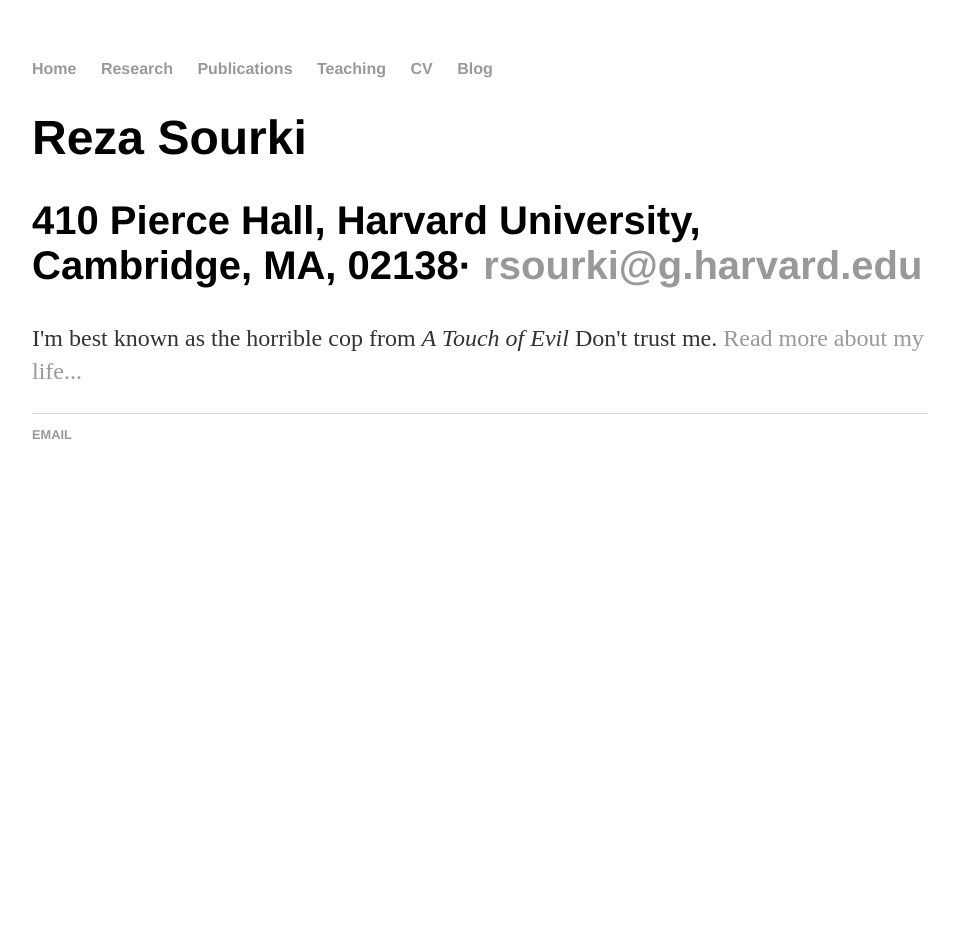
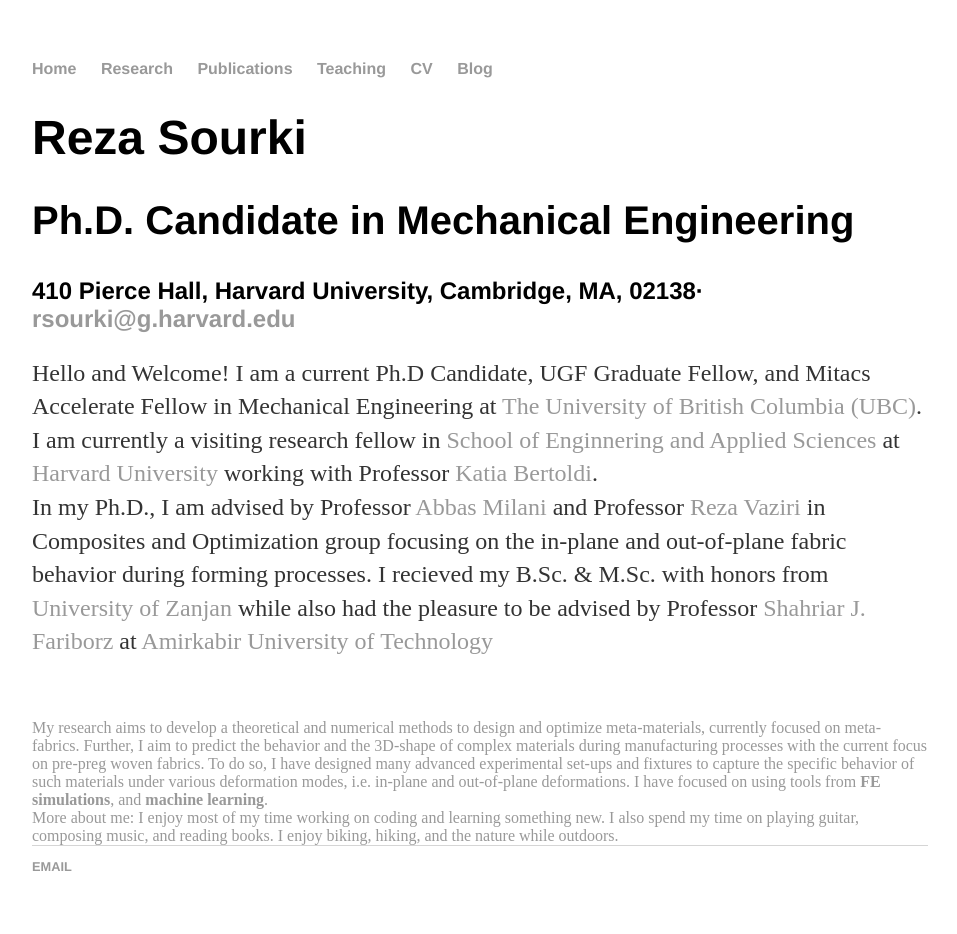
Before and after one commit to rsourki/rsourki.github.io, a Jekyll site: the page built from index.html, in a window 1280 px wide. Shown: the whole page, without its empty margins (160-1117 px from the left). Built offline with Jekyll 4.4.1, drawn with Linux system fonts in a browser that asks for light colours; before the commit the page ends 900 px from its top, so only the background shows below that.

Commit message:
Update index.html

```diff
--- a/index.html
+++ b/index.html
@@ -4,8 +4,19 @@
 ---
 <div class="blurb">
 	<h1>Reza Sourki</h1>
-	<h2>410 Pierce Hall, Harvard University, Cambridge, MA, 02138·
+	<h2>Ph.D. Candidate in Mechanical Engineering</h2>
+	<h3>410 Pierce Hall, Harvard University, Cambridge, MA, 02138·
         <a href="mailto:rsourki@g.harvard.edu">rsourki@g.harvard.edu</a>
-        </h2>
-	<p>I'm best known as the horrible cop from <em>A Touch of Evil</em> Don't trust me. <a href="/about">Read more about my life...</a></p>
+        </h3>
+	<p>Hello and Welcome! I am a current Ph.D Candidate, UGF Graduate Fellow, and Mitacs Accelerate Fellow in Mechanical Engineering at <a href="https://www.ubc.ca/"> The University of British Columbia (UBC)</a>.
+         I am currently a visiting research fellow in <a href="https://www.seas.harvard.edu/">School of Enginnering and Applied Sciences</a> at <a href="https://www.harvard.edu/">Harvard University</a> working with Professor <a href="https://bertoldi.seas.harvard.edu/">Katia Bertoldi</a>.
+       <br>In my Ph.D., I am advised by Professor <a href="https://engineering.ok.ubc.ca/about/contact/abbas-milani/">Abbas Milani</a> and Professor <a href="https://www.civil.ubc.ca/faculty/reza-vaziri">Reza Vaziri</a> in Composites and Optimization group focusing on the in-plane and out-of-plane fabric behavior during forming processes.
+         I recieved my B.Sc. & M.Sc. with honors from <a href="http://www.znu.ac.ir/engineering/en/"> University of Zanjan</a> while also had the pleasure to be advised by Professor <a href="http://mec.aut.ac.ir/autcms/people/verticalPagesAjax/professorHomePage.htm?url=fariborz&depurl=mechanical-engineering&lang=en&cid=1953">Shahriar J. Fariborz</a> at <a href="https://aut.ac.ir/en">Amirkabir University of Technology
+	</p>
+<br>
+        <br>My research aims to develop a theoretical and numerical methods to design and optimize meta-materials, currently focused on meta-fabrics.
+         Further, I aim to predict the behavior and the 3D-shape of complex materials during manufacturing processes with the current focus on pre-preg woven fabrics.
+         To do so, I have designed many advanced experimental set-ups and fixtures to capture the specific behavior of such materials under various deformation modes, i.e. in-plane and out-of-plane deformations.
+         I have focused on using tools from <b>FE simulations</b>, and <b>machine learning</b>.
+         <br>More about me: I enjoy most of my time working on coding and learning something new. I also spend my time on playing guitar, composing music, and reading books. I enjoy biking, hiking, and the nature while outdoors.</a>
 </div><!-- /.blurb -->
```
